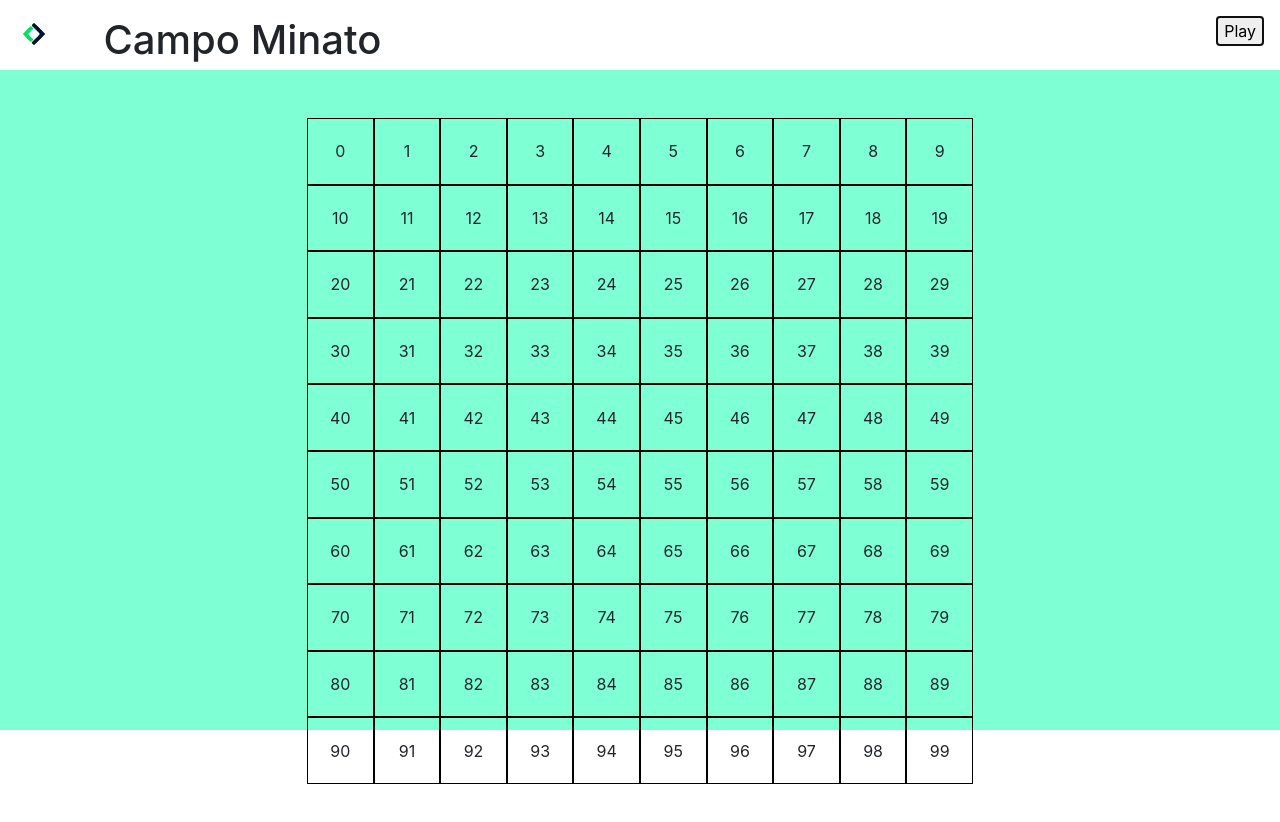
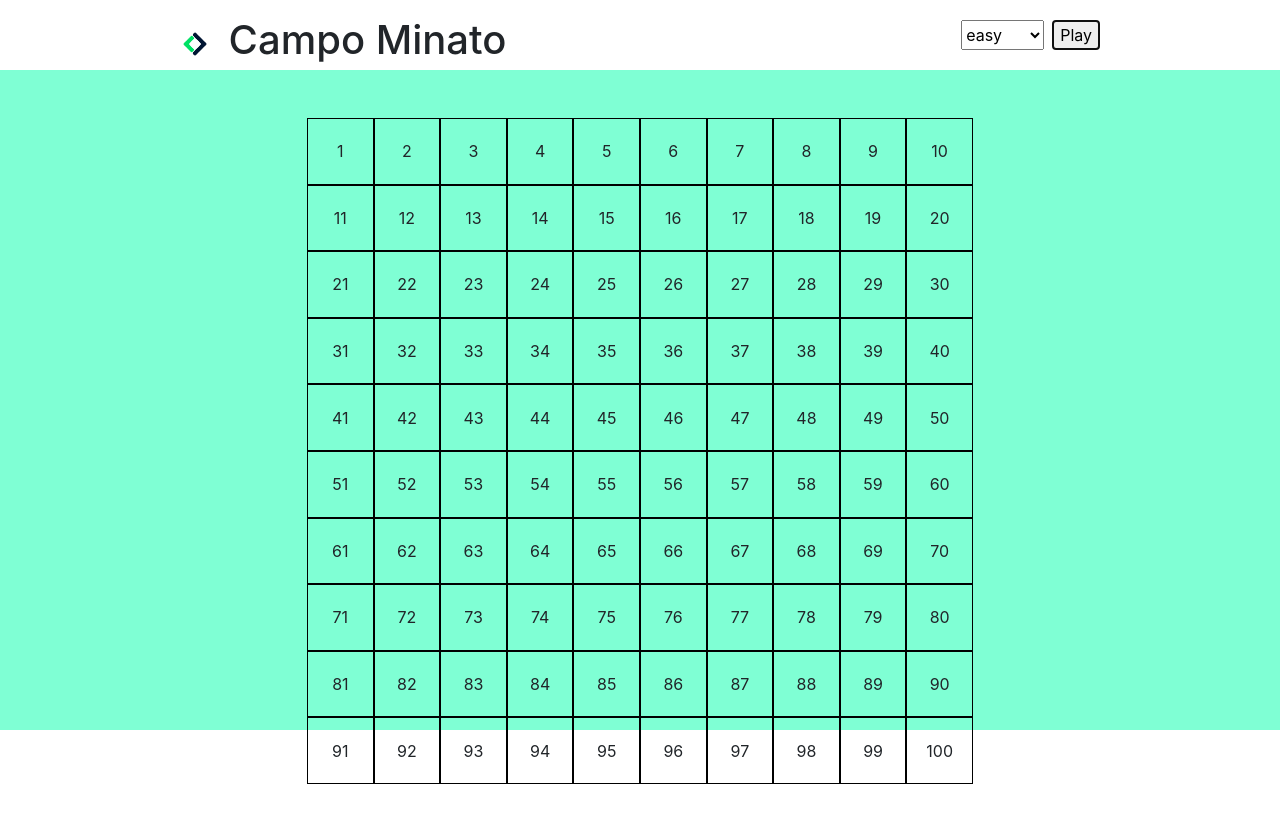
Before and after one commit to AngelicoDaniel/js-campominato-grid, a plain HTML site: page index.html in a window 1280 px wide. Both pictures are taken after a click on the button "Play". Drawn offline with nearby package versions, Linux system fonts and the light colour scheme.

Commit message:
function

```diff
--- a/assets/script/main.js
+++ b/assets/script/main.js
@@ -1,5 +1,6 @@
 const griglia = document.getElementById('griglia')
 let button = document.getElementById('button')
+let difficulty = document.getElementById('difficulty')
 button.addEventListener('click', game)
 
 function creazioneBox(){
@@ -10,7 +11,10 @@ function creazioneBox(){
 
 console.log( creazioneBox() )
 function game(){
-for (let i = 0; i < 100; i++){
+    if (difficulty.value == 'easy'){
+
+    }
+for (let i = 1; i <= 100; i++){
 
     let element = creazioneBox();
     console.log(element)
--- a/index.html
+++ b/index.html
@@ -8,16 +8,21 @@
     <link rel="stylesheet" href="assets/css/style.css">
 </head>
 <body>
-    <header class="d-flex justify-content-between p-3">
-        <div class="row">
+    <header class="d-flex w-75 m-auto justify-content-between p-3">
+        <div class="row align-items-center">
             <div class="col-1">
-                <img class="w-50" src="assets/img/mobile-logo.png" alt="logo">
+                <img class="w-100" src="assets/img/mobile-logo.png" alt="logo">
             </div>
             <h1>Campo Minato</h1>
         </div>
 
-        <div>
-            <button id="button">Play</button>
+        <div class="d-flex">
+            <select name="difficulty" id="difficulty" class="m-1">
+                <option value="easy">easy</option>
+                <option value="medium">medium</option>
+                <option value="hard">hard</option>
+            </select>
+            <button id="button" class="m-1">Play</button>
         </div>
     </header>
 
```
